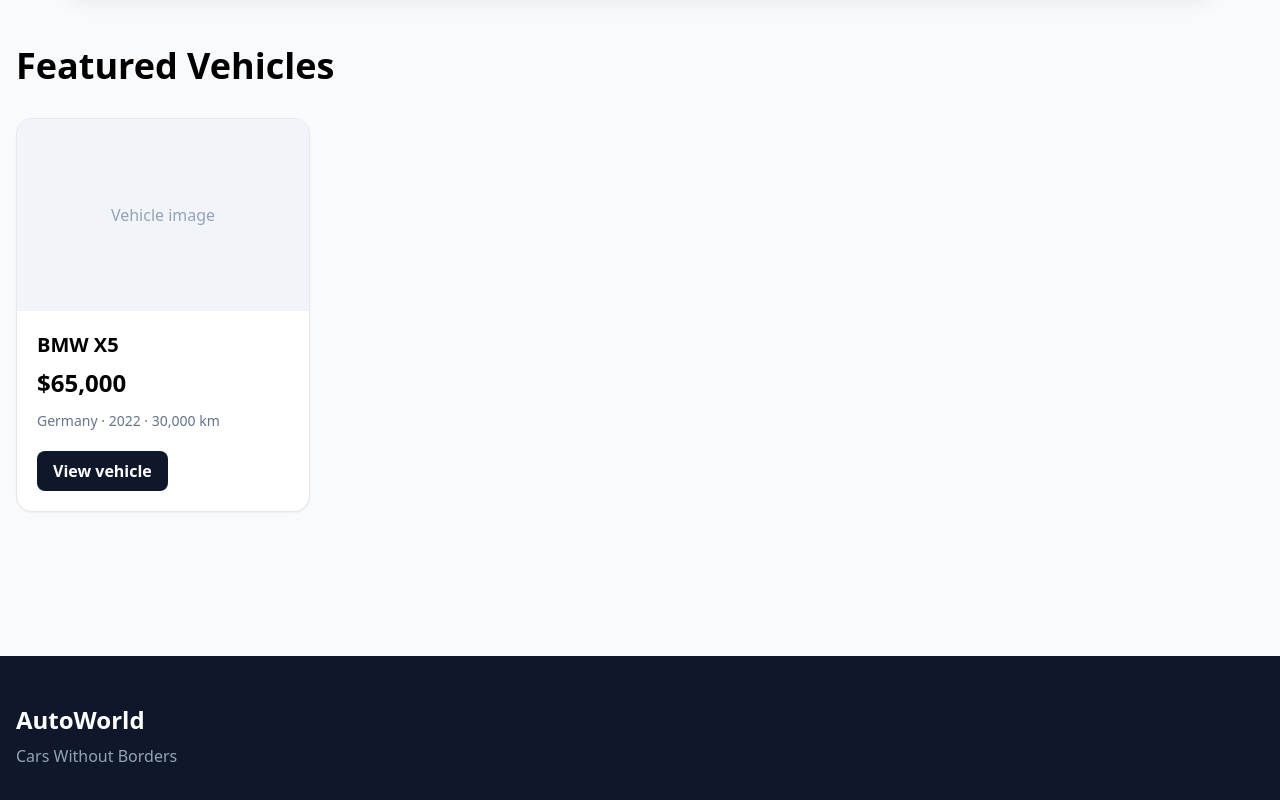
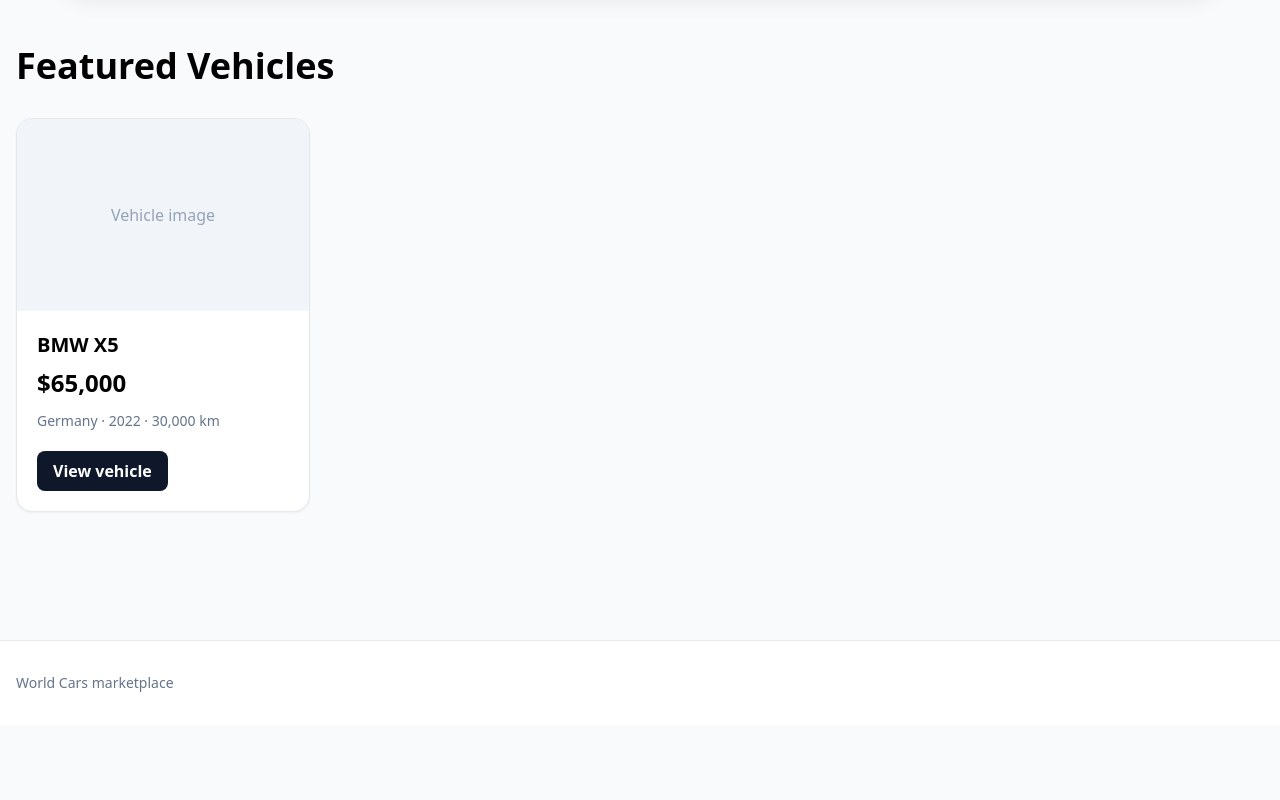
Before and after one commit to bethanyhellen210-alt/World-cars, a Next.js app: page / in a window 1280 px wide. Shown: the part 477-1277 px from the top of the page. After the commit the page ends 1202 px from the top, so only its background shows below. Built offline with nearby package versions, Linux system fonts and the light colour scheme.

Commit message:
fix: repair invalid frontend components

```diff
--- a/components/Footer.tsx
+++ b/components/Footer.tsx
@@ -1,24 +1 @@
-export default function Footer() {
-  return (
-    <footer
-      className="
-      bg-slate-900
-      text-white
-      py-12
-      mt-20
-      "
-    >
-      <div className="max-w-7xl mx-auto px-4">
-
-        <h2 className="text-2xl font-bold">
-          AutoWorld
-        </h2>
-
-        <p className="text-slate-400 mt-2">
-          Cars Without Borders
-        </p>
-
-      </div>
-    </footer>
-  );
-}
+export default function Footer(){return <footer className="mt-16 border-t bg-white"><div className="mx-auto max-w-7xl px-4 py-8 text-sm text-slate-500">World Cars marketplace</div></footer>}
```
